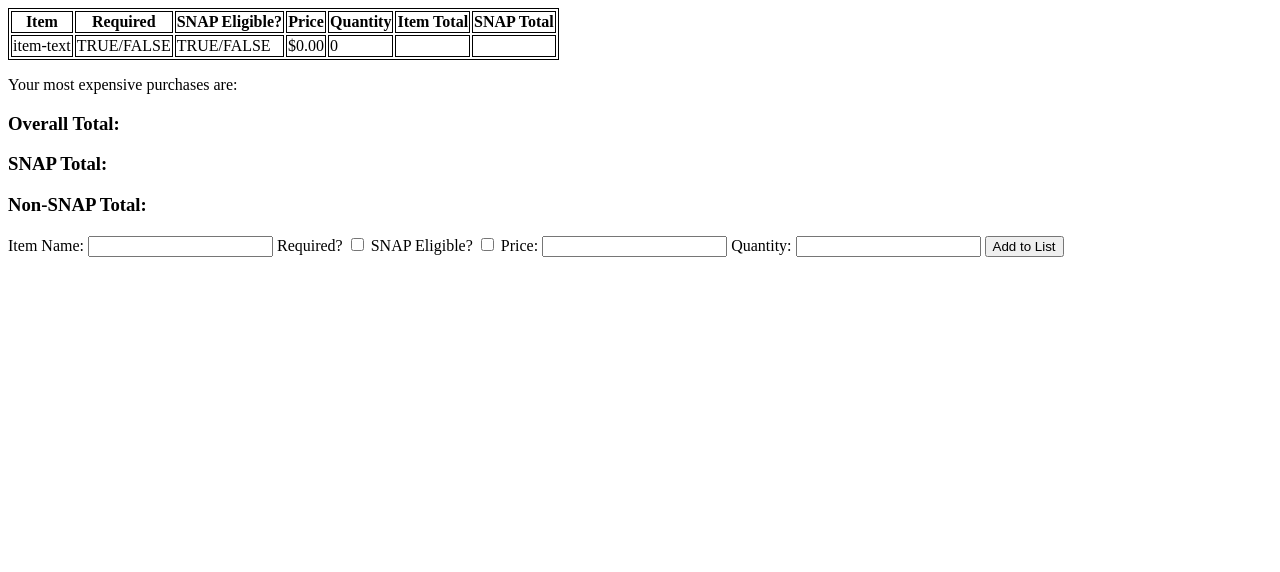
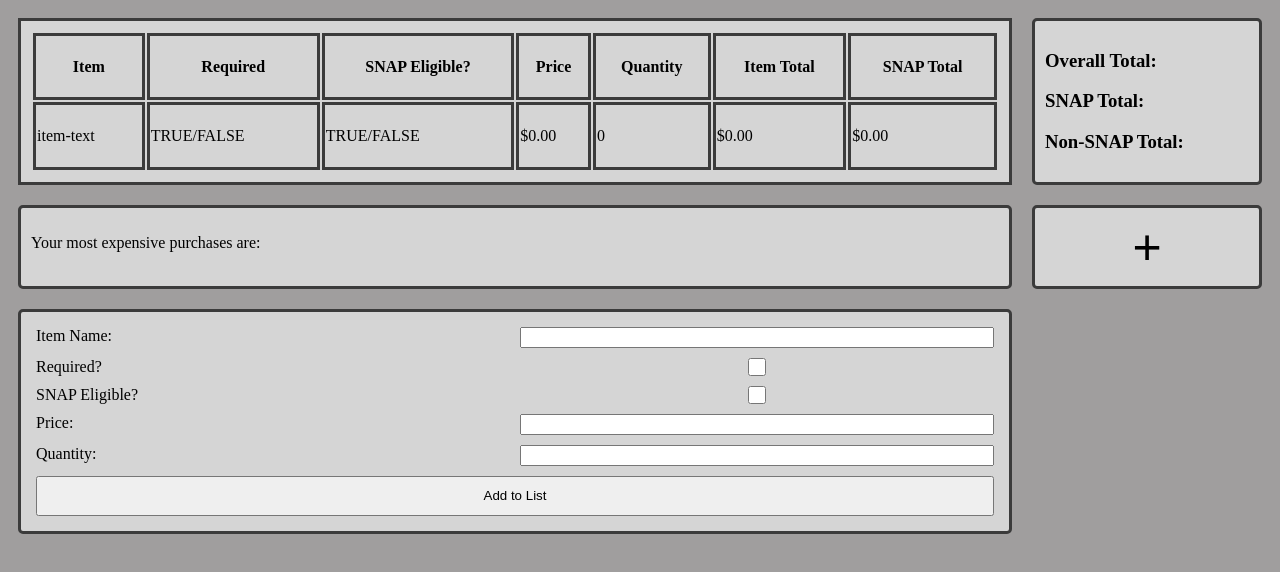
Before and after one commit to ikori-meimoto/shopping, a plain HTML site: page index.html in a window 1280 px wide. Drawn offline with Linux system fonts and the light colour scheme.

Commit message:
finished css

```diff
--- a/index.html
+++ b/index.html
@@ -24,8 +24,8 @@
                 <td id="snap-bool">TRUE/FALSE</td>
                 <td id="prince-num">$0.00</td>
                 <td id="quantity-num">0</td>
-                <td></td>
-                <td></td>
+                <td id="item-total">$0.00</td>
+                <td id="snap-total">$0.00</td>
             </tr>
         </tbody>
     </table>
@@ -35,6 +35,8 @@
         <ul id="expenses-list">
         </ul>
     </div>
+
+    <button type="button" id="add-button">+</button>
 
     <div id="totals">
         <h3 id="totals-overall">Overall Total:</h3>
--- a/style.css
+++ b/style.css
@@ -1,7 +1,85 @@
+
+
+body{
+    display: grid;
+    grid-template-columns: 1fr 250px;
+
+    background-color: rgb(160, 158, 158);
+}
+
 table, th, td {
-    border: 1px solid black;
+    border: 3px solid rgb(59, 59, 59);
+
+    background-color: rgb(213, 213, 213);
+}
+
+table{
+    margin: 10px;
+    padding: 10px;
 }
 
 /* .d-none{
     display: none;
 } */
+
+#expenses{
+    margin: 10px;
+    padding: 10px;
+
+    border: 3px solid rgb(59, 59, 59);
+    border-radius: 5px;
+
+    background-color: rgb(213, 213, 213);
+
+    grid-column: 1;
+
+
+}
+
+#totals{
+    margin: 10px;
+    padding: 10px;
+
+    border: 3px solid rgb(59, 59, 59);
+    border-radius: 5px;
+
+    background-color: rgb(213, 213, 213);
+    grid-column: 2;
+    grid-row: 1;
+}
+
+#popup{
+    margin: 10px;
+    padding: 10px;
+
+    border: 3px solid rgb(59, 59, 59);
+    border-radius: 5px;
+
+    background-color: rgb(213, 213, 213);
+
+    grid-row: 3;
+
+    display: grid;
+    grid-template-columns: 1fr 1fr;
+}
+
+#popup > *{
+    margin: 5px;
+}
+
+#add-button{
+    font-size: 50px;
+
+    margin: 10px;
+    padding: 10px;
+
+    border: 3px solid rgb(59, 59, 59);
+    border-radius: 5px;
+
+    background-color: rgb(213, 213, 213);
+}
+
+#popup > button{
+    grid-column: span 2;
+    height: 40px;
+}
```
